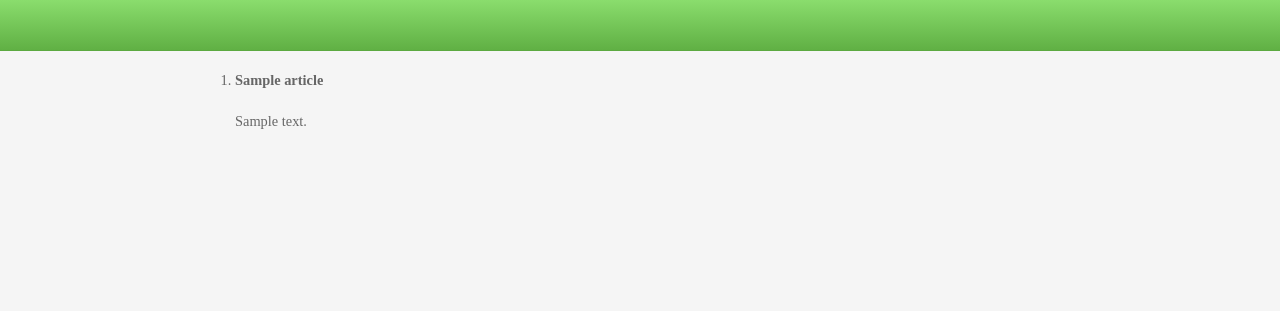
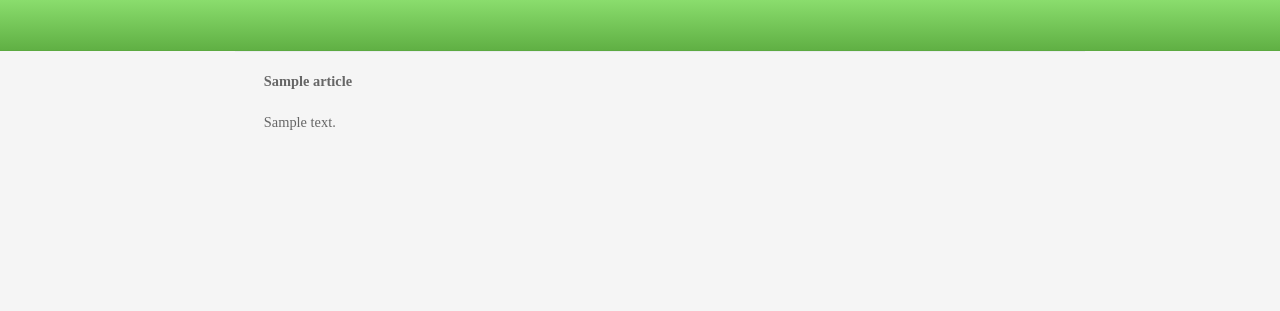
Before and after one commit to chunquqiulai/yangguofeng, a PHP site: page / in a window 1280 px wide. Shown: the top 311 px of the page. Run offline with PHP 8.4, Linux system fonts and the light colour scheme; tables that the repository leaves empty or names only in its code hold one stand-in row (values such as "Sample post").

Commit message:
add text-index

```diff
--- a/static/css/index.css
+++ b/static/css/index.css
@@ -37,11 +37,16 @@ header a{
         width: 850px;
         margin: 0 auto;}
 .list li{
-    cursor: pointer
+    cursor: pointer;
+    padding: 0px 0 20px;
+    border-top: 1px solid #eaecef;
+    text-indent:2em
 }
+ul {list-style: none;}
+ol {list-style: none;}
 
 .list li:hover{
-    box-shadow: 10px 10px 5px #888991;
+    background-color: #d9edf7;
 }
 
 .article{  height: auto;
```
